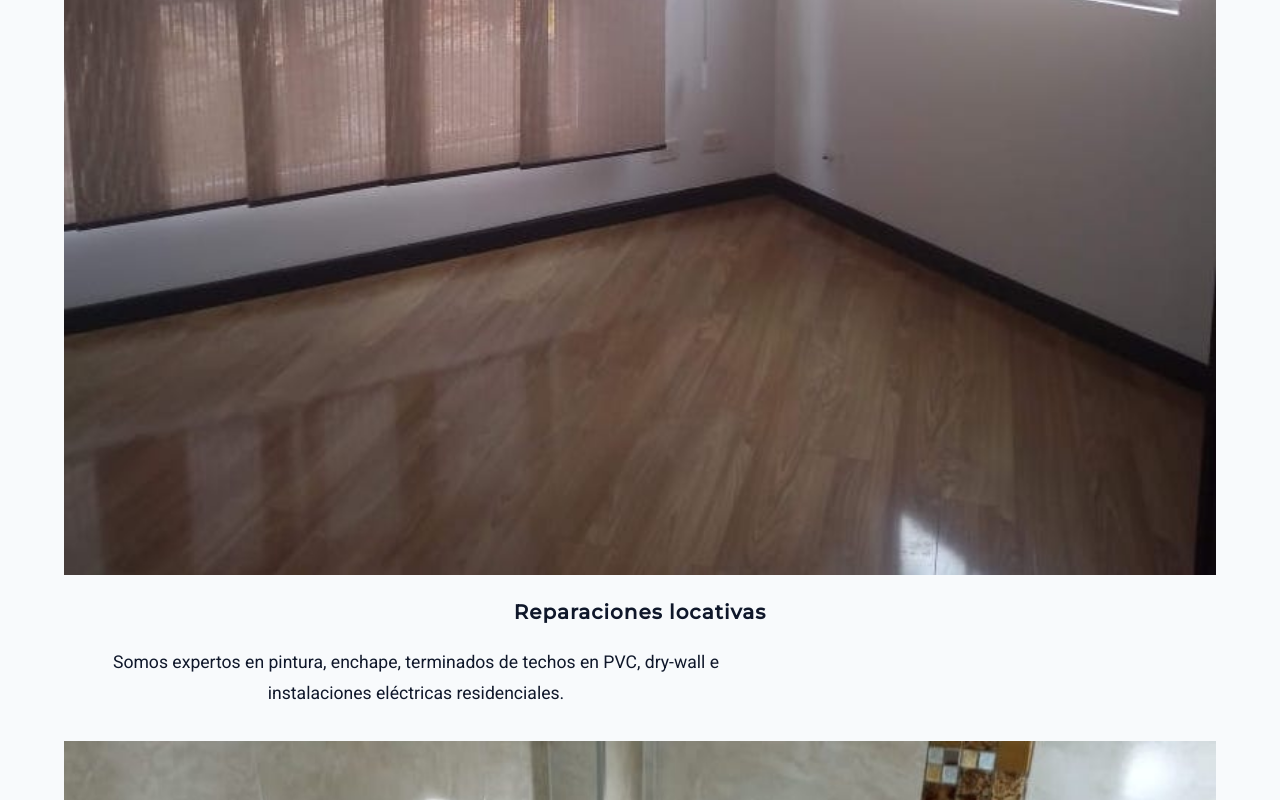
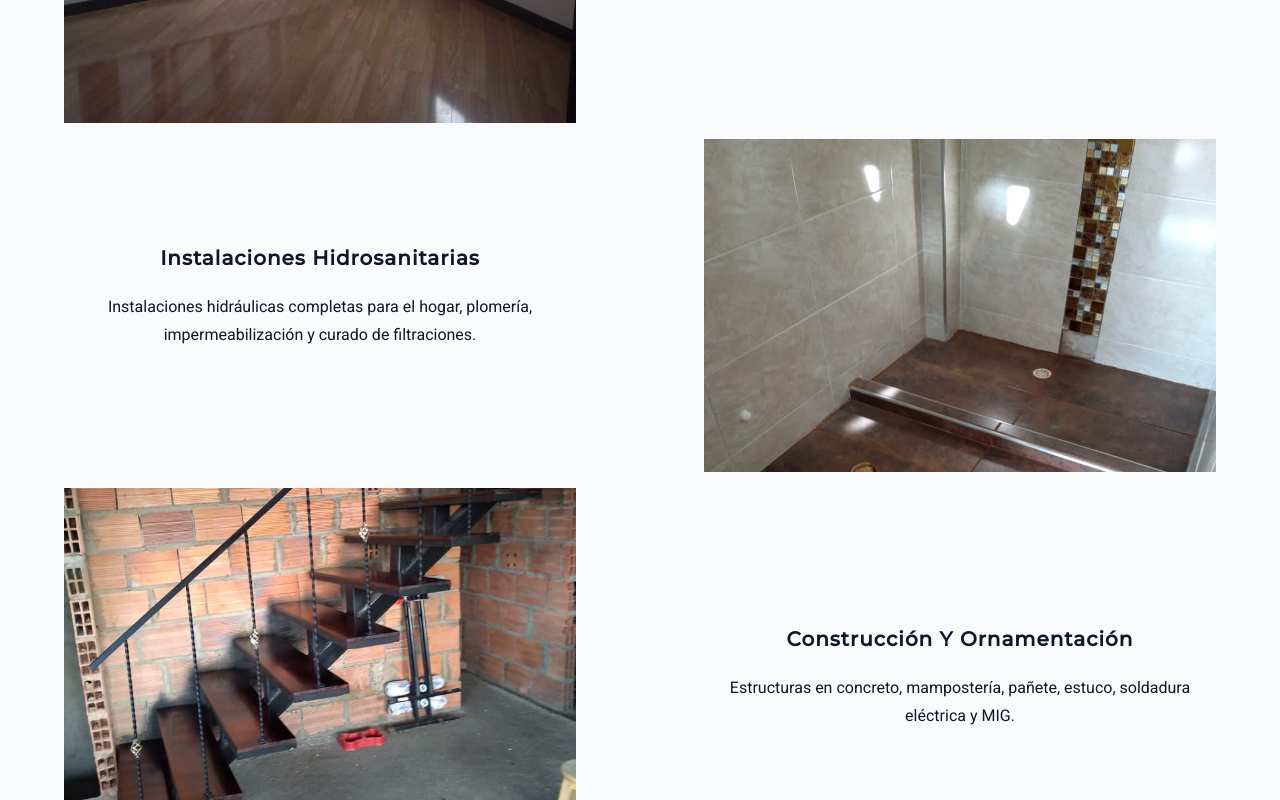
Before and after one commit to odpinerosh/ayc-muricons, a React (Create React App) app: page / in a window 1280 px wide. Shown: the part 1160-1960 px from the top of the page. Built offline with nearby package versions, Linux system fonts and the light colour scheme.

Commit message:
feat: added flexbox to features sec

```diff
--- a/public/css/main.css
+++ b/public/css/main.css
@@ -70,14 +70,14 @@ body {
     /*overflow: hidden;*/
 }
 
-article {
+/*article {
     display: none;
 }
 
 article:target {
     /* Show article */
-    display: block;
-}
+/*    display: block;
+}*/
 
 p {
     margin-top: .5rem;
--- a/src/components/Features.js
+++ b/src/components/Features.js
@@ -8,13 +8,13 @@ const Features = () => {
     return (
         <section className='section-features'>
             <h2 className='features-title'>Servicios</h2>
-            <div className='features-container'>
+            <article className='features-container'>
                 {
                     arrFeatures.map(option => (
                         <SingleFeat title={option.title} asset={option.asset} legend={option.legend} />
                     ))
                 }
-            </div>
+            </article>
         </section>
     );
 
--- a/src/components/SingleFeat.js
+++ b/src/components/SingleFeat.js
@@ -6,11 +6,13 @@ const SingleFeat = ({title, asset, legend}) => {
 
     return (
         <div className='feat-container'>
-            <img src={asset} alt={asset} />
-            <h5><strong>{title}</strong></h5>
-            <p>
-                {legend}
-            </p>
+            <img src={asset} alt={asset} className='feat-image' />
+            <div className='feat-desc'>
+                <h5><strong>{title}</strong></h5>
+                <p>
+                    {legend}
+                </p>
+            </div>
 
         </div>
     );
--- a/src/components/styles/Features.css
+++ b/src/components/styles/Features.css
@@ -13,23 +13,13 @@
     width: 90vw;
 }
 
-.feat-container img {
-    height: auto;
-    margin-bottom: 1rem;
-    width: 90vw;
+@media screen and (min-width: 800px) {
+
+    .features-container div:nth-child(odd) {
+        flex-direction: row
+    }
+
+    .features-container div:nth-child(even) {
+        flex-direction: row-reverse;
+    }
 }
-
-.feat-container h5 {
-    font-weight: 800;
-
-    text-transform: none;
-}
-
-.feat-container p {
-    font-size: 1.1rem;
-}
-
-.feat-container a {
-    border: 2px solid #28aaff;
-    margin: 3rem auto;
-}
--- a/src/components/styles/SingleFeat.css
+++ b/src/components/styles/SingleFeat.css
@@ -0,0 +1,34 @@
+.feat-container {
+    display: flex;
+    flex-direction: column;
+    flex-wrap: wrap;
+    justify-content: space-between;
+    align-items: center;
+}
+
+    .feat-image {
+        height: auto;
+        margin-bottom: 1rem;
+        width: 90vw;
+    }
+
+    .feat-desc {
+        width: 90vw;
+    }
+
+
+@media screen and (min-width: 800px) {
+
+    .feat-container {
+        display: flex;
+    }
+
+        .feat-image {
+            width: 40vw;
+        }
+
+        .feat-desc {
+            width: 40vw;
+        }
+
+}
```
